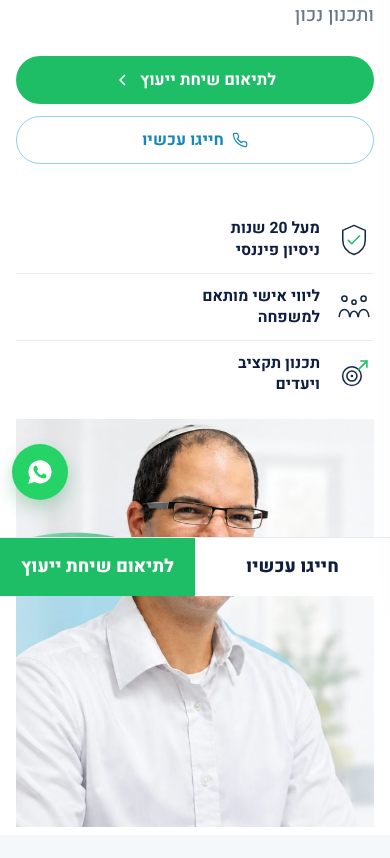
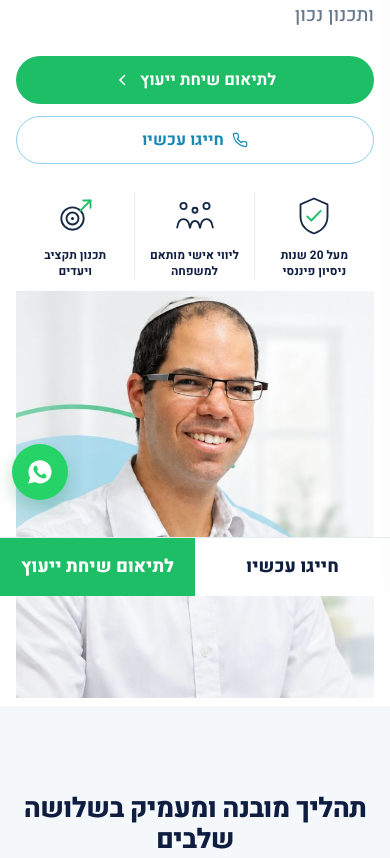
Before and after one commit to botmoar/Grok, a WordPress theme: template amichai-marx-wp/wp-content/themes/amichai-marx/front-page.php in a window 390 px wide. Shown: the part 248-1106 px from the top of the page. Run offline with PHP 8.4 and a stand-in for WordPress, Linux system fonts and the light colour scheme; the site name, menu and one post (Sample post) are stand-ins, and other content is empty; some libraries are stand-ins or nearby versions.

Commit message:
Keep the trust row on one line on phones.
The three benefit items stay side by side, with the vertical dividers, slightly tighter type, and 48px icons so the labels fit without a horizontal scroll.

Co-authored-by: botmoar <botmoar@users.noreply.github.com>

```diff
--- a/amichai-marx-wp/wp-content/themes/amichai-marx/assets/css/main.css
+++ b/amichai-marx-wp/wp-content/themes/amichai-marx/assets/css/main.css
@@ -1162,16 +1162,20 @@ p { margin: 0 0 1rem; }
 }
 @media (max-width: 640px) {
   .am-wrap { width: min(var(--max), calc(100% - 32px)); }
-  .am-trust { grid-template-columns: 1fr; gap: 0; }
+  .am-trust {
+    grid-template-columns: repeat(3, minmax(0, 1fr));
+    margin-top: 28px;
+  }
   .am-trust li {
-    display: flex;
-    align-items: center;
-    gap: 14px;
-    text-align: start;
-    padding: 12px 0;
+    display: block;
+    padding: 0 4px;
+    font-size: 0.74rem;
+    line-height: 1.3;
+    text-align: center;
   }
-  .am-trust li + li { border-inline-start: 0; border-top: 1px solid #e7eef3; }
-  .am-trust svg { margin: 0; width: 40px; height: 40px; }
+  .am-trust li span { display: block; }
+  .am-trust li + li { border-top: 0; border-inline-start: 1px solid #e7eef3; }
+  .am-trust svg { width: 48px; height: 48px; margin: 0 auto 8px; }
   .am-actions .am-btn { width: 100%; }
   .am-hero h1 { font-size: 2.15rem; }
   .am-cta-band .am-email { font-size: 0.95rem; }
```
